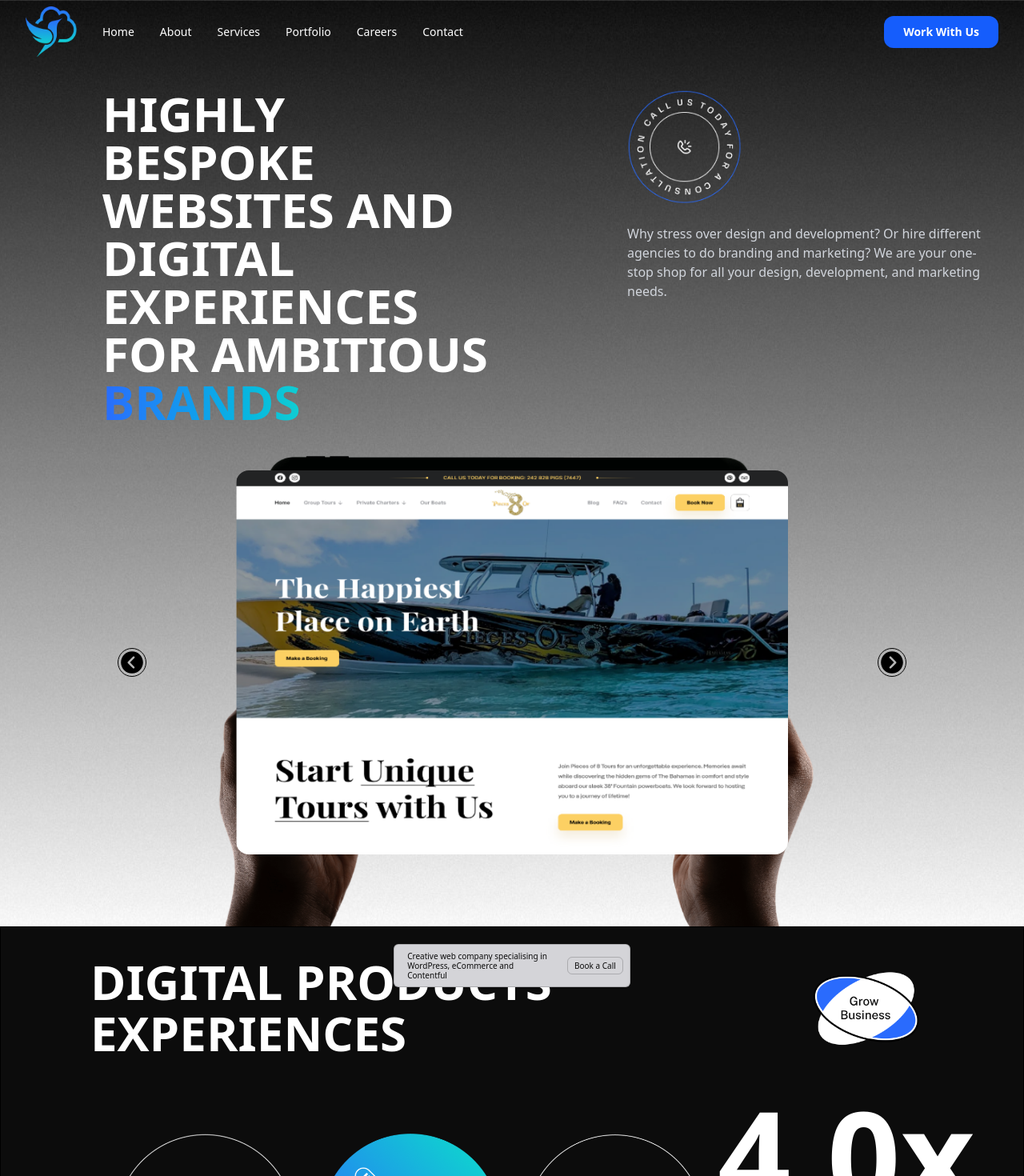
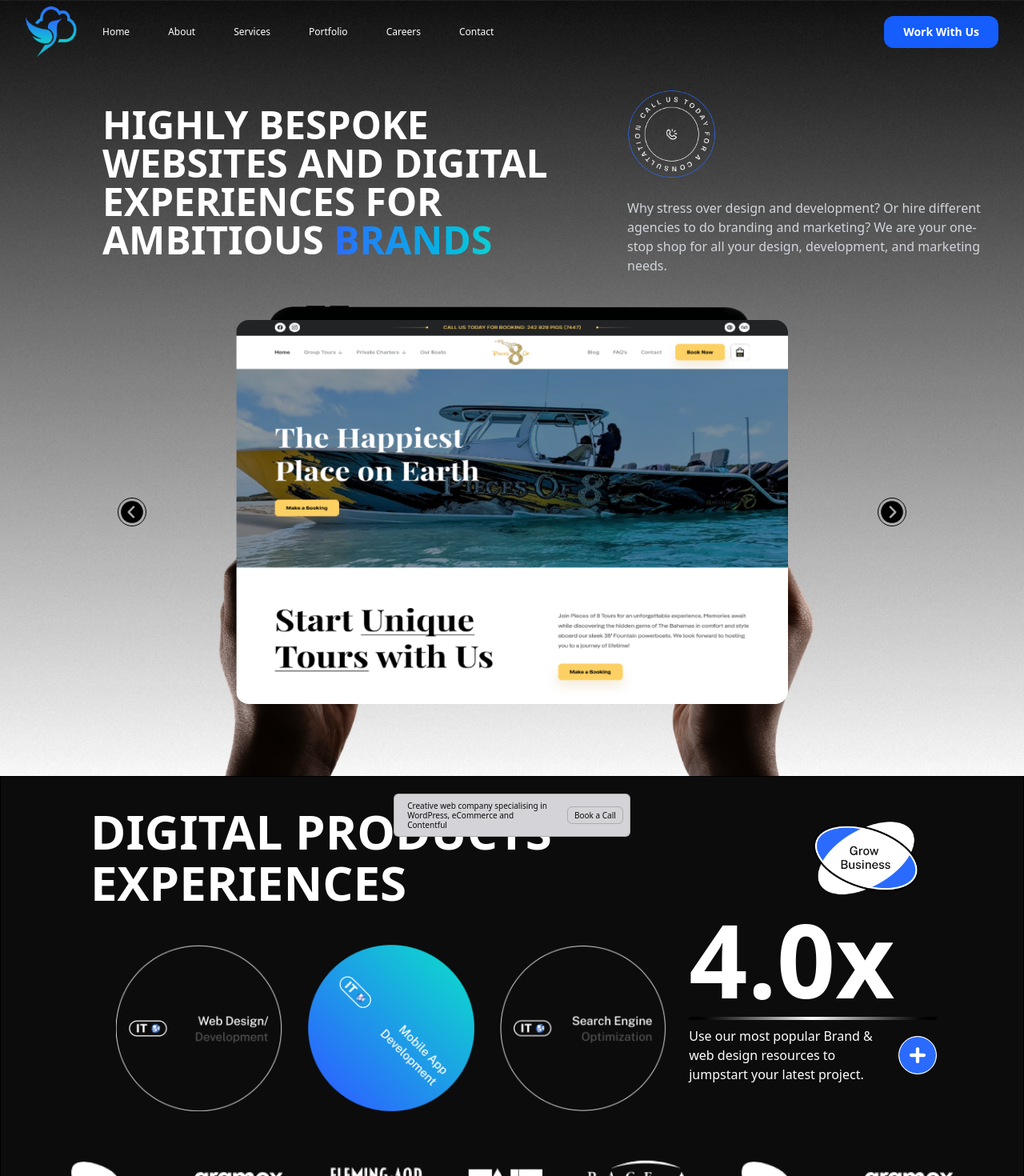
Before and after one commit to sachinchauhan4141/CloudSparrow, a React (Vite) app: page / in a window 1280 px wide. Shown: the top 1470 px of the page at 80% size. Built offline with nearby package versions, Linux system fonts and the light colour scheme.

Commit message:
fixed things

```diff
--- a/src/components/Careers/Careers.jsx
+++ b/src/components/Careers/Careers.jsx
@@ -18,7 +18,7 @@ const Careers = () => {
           </p>
         </div>
       </div>
-      <div className="p-12 flex mx-20">
+      <div className="p-12 flex mx-20 gap-20">
         <div className="w-1/2">
           <div className="w-[610px] h-[546px] flex">
             <div className="overflow-hidden w-1/3 rounded-3xl">
--- a/src/components/Common/Navbar.jsx
+++ b/src/components/Common/Navbar.jsx
@@ -15,13 +15,13 @@ const Navbar = () => {
           className="size-16"
         />
         {/* Navigation Links (Desktop) */}
-        <nav className="hidden lg:flex gap-8">
+        <nav className="hidden lg:flex gap-12">
           {["Home", "About", "Services", "Portfolio", "Careers", "Contact"].map(
             (item) => (
               <Link
                 key={item}
                 to={item === "Careers" ? "/careers" : "/"}
-                className="font-medium hover:text-blue-400 transition text-sm"
+                className="font-medium hover:text-blue-400 transition text-xs"
               >
                 {item}
               </Link>
--- a/src/components/Home/Banner.jsx
+++ b/src/components/Home/Banner.jsx
@@ -24,19 +24,21 @@ const Banner = () => {
   return (
     <div className="bg-[url('./assets/BackGroundImage.png')] bg-cover bg-center w-full h-full min-h-screen pt-20">
       {/* Main Content Section */}
-      <div className="flex pt-8 flex-row items-start justify-center w-full px-12 gap-40">
+      <div className="flex pt-8 flex-row items-center justify-center w-full px-12 gap-7">
         {/* Left Section */}
         <div className="w-[60%] pl-20">
-          <p className="text-white text-6xl font-bold mx-auto">
-            HIGHLY BESPOKE WEBSITES AND DIGITAL EXPERIENCES FOR AMBITIOUS{" "}
-            <span className="bg-gradient-to-r from-[#2A6BFD] to-[#11CED2] inline-block text-transparent bg-clip-text">BRANDS</span>
+          <p className="text-white text-5xl font-bold mx-auto">
+            HIGHLY BESPOKE <br /> WEBSITES AND DIGITAL <br /> EXPERIENCES FOR <br /> AMBITIOUS{" "}
+            <span className="bg-gradient-to-r from-[#2A6BFD] to-[#11CED2] inline-block text-transparent bg-clip-text">
+              BRANDS
+            </span>
           </p>
         </div>
 
         {/* Right Section */}
         <div className="flex flex-col items-center md:items-start max-w-md text-center md:text-left">
           <img
-            className="size-36"
+            className="size-28"
             src="/cloudsparrow-all-img/CallUs.png"
             alt="Call Us"
           />
--- a/src/components/Home/BannerFooter.jsx
+++ b/src/components/Home/BannerFooter.jsx
@@ -19,24 +19,24 @@ const BannerFooter = () => {
       {/* Middle Section */}
       <div className="flex flex-row items-center justify-between w-full px-16">
         <div className="flex ml-8">
-          <div className="size-64 p-4">
+          <div className="size-60 p-4">
             <img
               className=""
               src="/cloudsparrow-all-img/webDesign.png"
               alt=""
             />
           </div>
-          <div className="size-64 p-4">
+          <div className="size-60 p-4">
             <img src="/cloudsparrow-all-img/mobileApp.png" alt="" />
           </div>
-          <div className="size-64 p-4">
+          <div className="size-60 p-4">
             <img src="/cloudsparrow-all-img/seo.png" alt="" />
           </div>
         </div>
         {/* right section */}
         <div className="text-white  text-left mx-auto pb-20">
           <div>
-            <p className="text-[160px] font-semibold">4.0x</p>
+            <p className="text-9xl font-semibold">4.0x</p>
           </div>
           <div className="my-2 bg-gradient-to-r from-black via-white to-black h-1 w-full"></div>
           <div className="flex gap-8 justify-center items-center">
--- a/src/components/Home/WhatWeDo.jsx
+++ b/src/components/Home/WhatWeDo.jsx
@@ -5,7 +5,7 @@ const WhatWeDo = () => {
   return (
     <div className="pl-10 pt-18">
       {/* Section Header */}
-      <div className="flex items-center mt-5 ml-24">
+      <div className="flex items-center mt-5 ml-28">
         <img
           src="/cloudsparrow-all-img/FourthPage.png"
           alt="No"
@@ -17,7 +17,7 @@ const WhatWeDo = () => {
       </div>
 
       {/* Title */}
-      <p className="mt-4 ml-24  max-w-[58%] text-6xl font-bold leading-16">
+      <p className="mt-4 ml-28  max-w-[58%] text-6xl font-bold leading-16">
         WE AIM FOR 100% CUSTOMER SATISFACTION
       </p>
 
@@ -79,7 +79,7 @@ const WhatWeDo = () => {
 
 const Card = ({ logo, img, title, description, tags }) => {
   return (
-    <div className="flex flex-col bg-black w-md h-auto p-8 rounded-lg shadow-lg text-white">
+    <div className="flex flex-col bg-black w-sm h-auto p-8 rounded-lg shadow-lg text-white">
       {/* Card Header */}
       <div className="flex justify-between items-start">
         <div className="flex justify-center items-center w-10 h-10 rounded-full bg-white">
@@ -95,7 +95,7 @@ const Card = ({ logo, img, title, description, tags }) => {
       {/* Card Content */}
       <div className="flex justify-between items-center mt-4 gap-4">
         <div>
-          <h2 className="text-3xl font-bold uppercase">{title}</h2>
+          <h2 className="text-2xl font-bold uppercase">{title}</h2>
         </div>
         <div>
           <IoIosArrowDroprightCircle className="text-4xl bg-[#FFFFFF] text-black rounded-full" />
```
